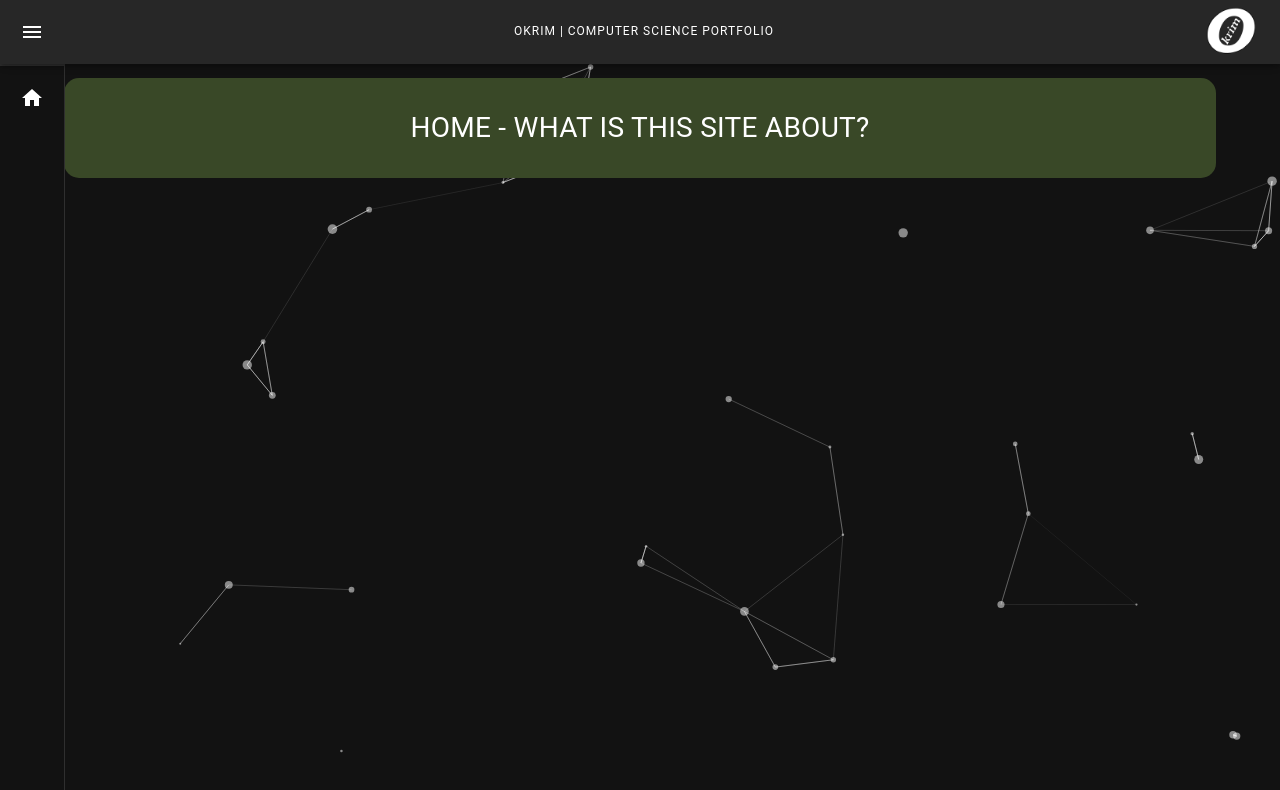
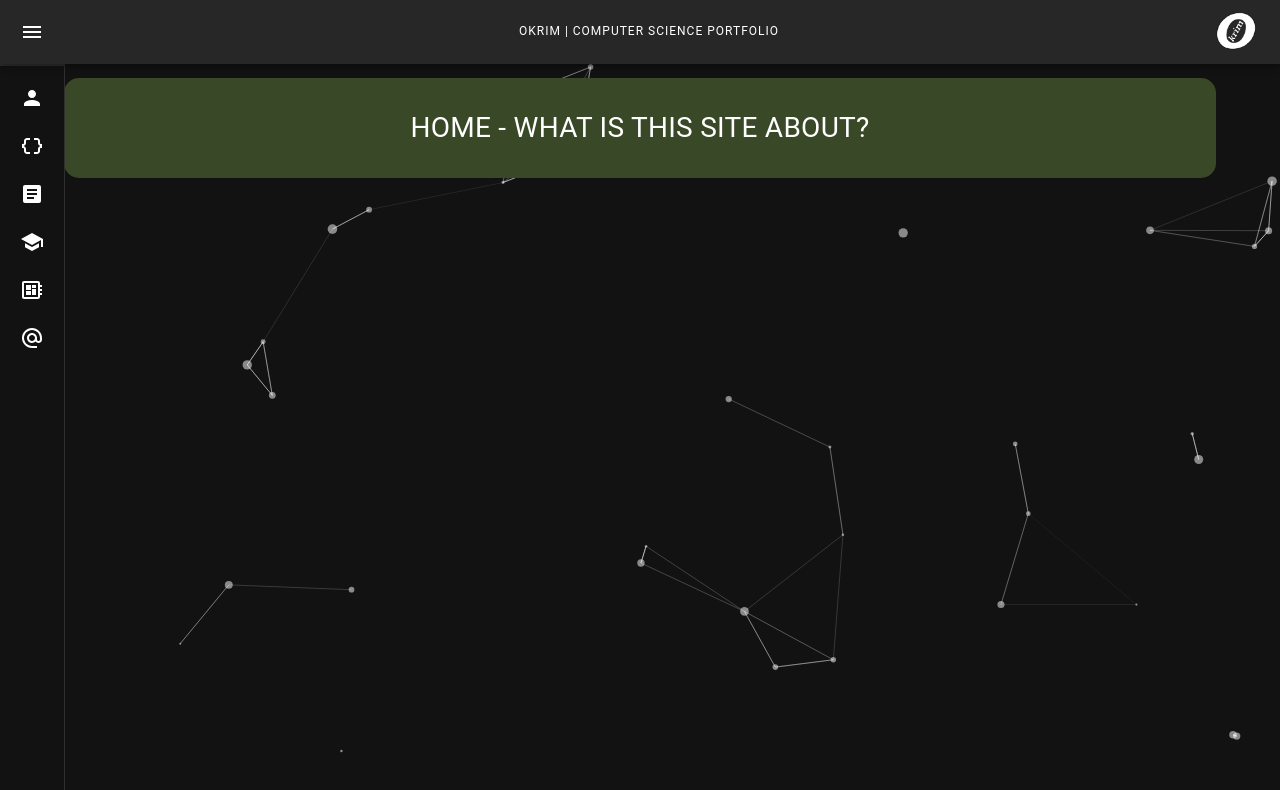
Before and after one commit to raczmirko/raczmirko.github.io, a React (Create React App) app: page /#/ in a window 1280 px wide. Shown: the top 790 px of the page. Built offline with nearby package versions, Linux system fonts and the light colour scheme.

Commit message:
feat: added new pages to sidebar

```diff
--- a/src/Sidebar.jsx
+++ b/src/Sidebar.jsx
@@ -1,7 +1,12 @@
+import EmailIcon from '@mui/icons-material/AlternateEmail';
+import ArticleIcon from '@mui/icons-material/Article';
 import ChevronLeftIcon from '@mui/icons-material/ChevronLeft';
 import ChevronRightIcon from '@mui/icons-material/ChevronRight';
-import HomeIcon from '@mui/icons-material/Home';
+import DataObjectIcon from '@mui/icons-material/DataObject';
+import DeveloperBoardIcon from '@mui/icons-material/DeveloperBoard';
 import MenuIcon from '@mui/icons-material/Menu';
+import PersonIcon from '@mui/icons-material/Person';
+import SchoolIcon from '@mui/icons-material/School';
 import Box from '@mui/material/Box';
 import CssBaseline from '@mui/material/CssBaseline';
 import Divider from '@mui/material/Divider';
@@ -33,7 +38,12 @@ export default function MiniDrawer() {
   };
 
   const sidebarOptions = [
-      { icon: <HomeIcon />, text: 'Home', route: '/' },
+    { icon: <PersonIcon />, text: 'About Me', route: '/' },
+    { icon: <DataObjectIcon />, text: 'Projects', route: '/projects' },
+    { icon: <ArticleIcon />, text: 'Resources', route: '/resources' },
+    { icon: <SchoolIcon />, text: 'Academic', route: '/resources' },
+    { icon: <DeveloperBoardIcon />, text: 'Skills', route: '/skills' },
+    { icon: <EmailIcon />, text: 'Contact', route: '/contact' },
   ];
 
   return (
@@ -57,7 +67,7 @@ export default function MiniDrawer() {
                     OKRIM | Computer Science portfolio
                 </Typography>
                 </Box>
-                <Box component="img" src="/icon.png" alt="logo" sx={{ height: '50px', width: 'auto', marginLeft: '10px' }} />
+                <Box component="img" src="/icon.png" alt="logo" sx={{ maxHeight: '40px', width: 'auto', marginLeft: '10px' }} />
             </Toolbar>
         </AppBar>
       <Drawer variant="permanent" open={open}>
```
Lines whose indentation alone changed are shown as unchanged.
